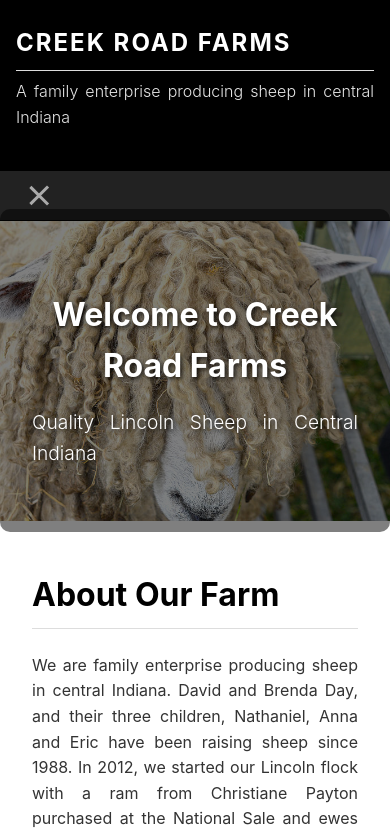
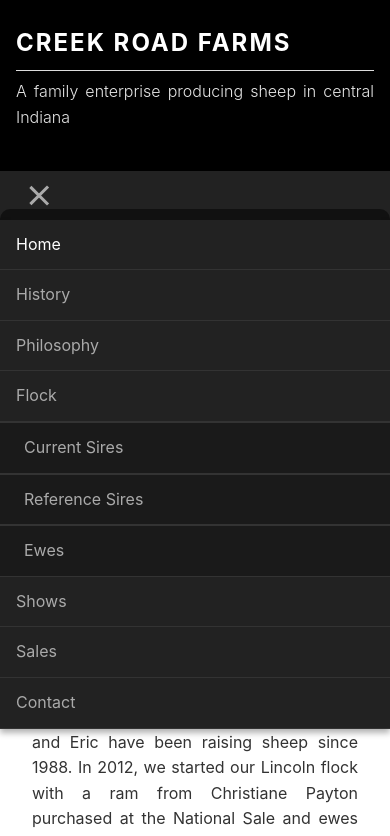
Before and after one commit to rndpig/crf-website, a plain HTML site: page index.html in a window 390 px wide. Both pictures are taken after a click on the button "Toggle menu". Shown: the top 836 px of the page. Drawn offline with Linux system fonts and the light colour scheme.

Commit message:
Fix mobile menu display issue

```diff
--- a/css/style.css
+++ b/css/style.css
@@ -49,12 +49,14 @@ header {
 nav {
     background-color: #222;
     border-bottom: 1px solid #000;
+    position: relative;
 }
 
 .nav-container {
     max-width: 1200px;
     margin: 0 auto;
     padding: 0 2rem;
+    position: relative;
 }
 
 nav ul {
@@ -323,11 +325,14 @@ footer {
         right: 0;
         background-color: #222;
         box-shadow: 0 4px 6px rgba(0,0,0,0.3);
+        z-index: 1000;
+        margin: 0;
+        padding: 0;
     }
 
     /* Show menu when toggled */
     nav ul.mobile-menu-open {
-        display: flex;
+        display: flex !important;
     }
 
     nav ul li {
```
